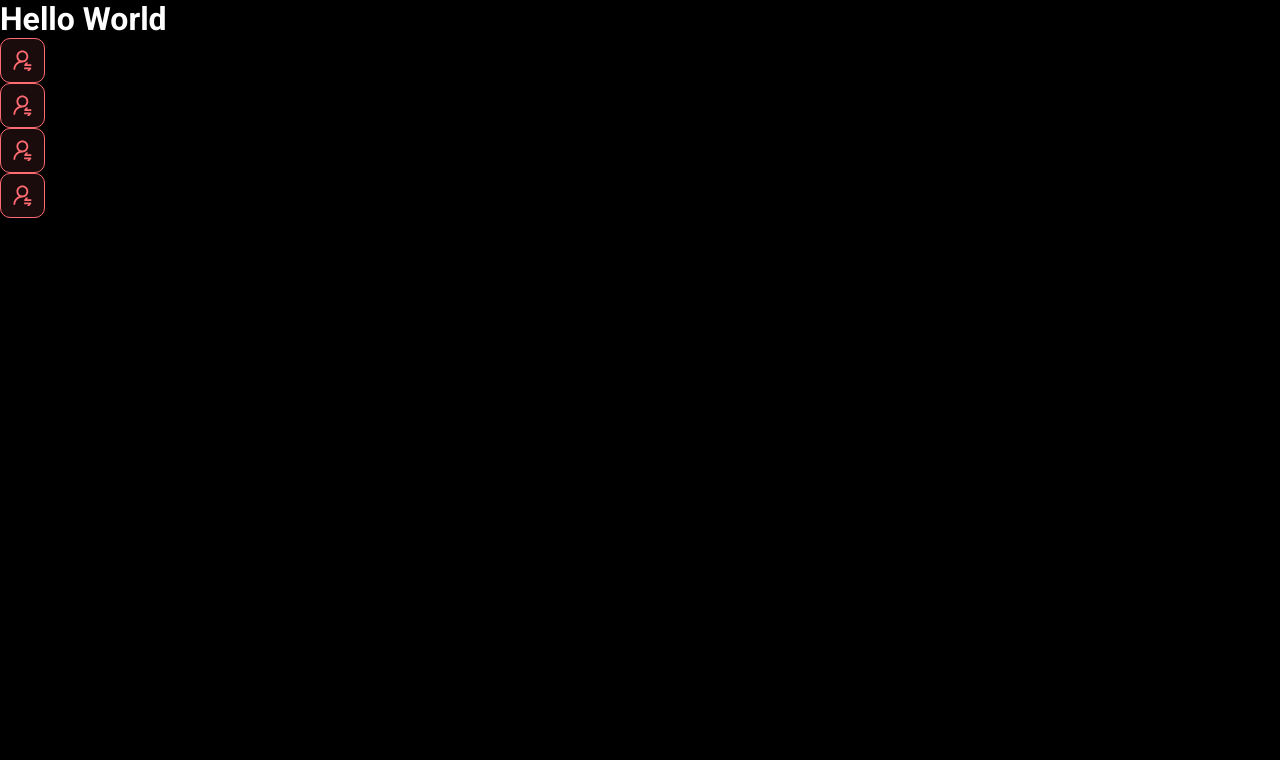
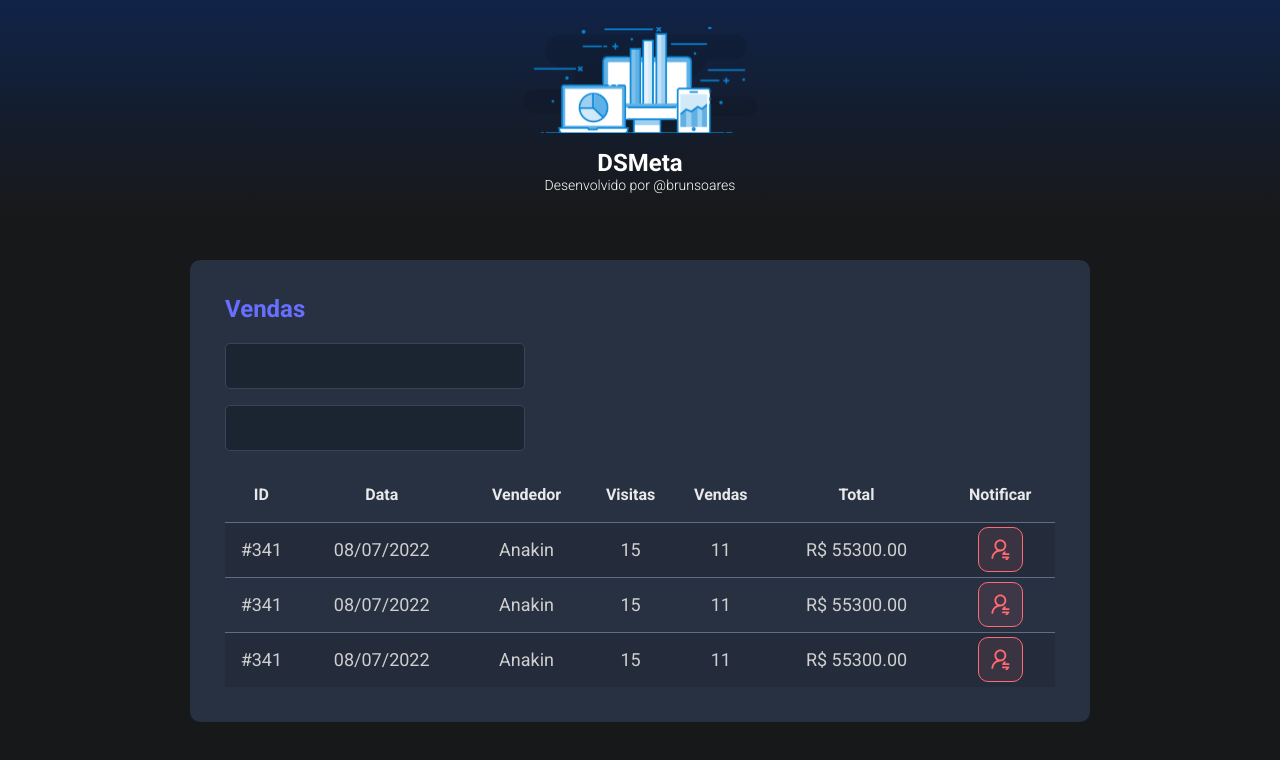
Before and after one commit to brunsoares/dsmeta, a React (Vite) app in the folder frontend/: page / in a window 1280 px wide. Shown: the top 760 px of the page. Built offline with nearby package versions, Linux system fonts and the light colour scheme.

Commit message:
Criação Layout #Commit
Criação dos outros componentes da tela usando react, estilizando usando css

```diff
--- a/frontend/src/App.tsx
+++ b/frontend/src/App.tsx
@@ -1,13 +1,18 @@
-import NotificationButton from "./componentes/buttonNotification"
+import HeaderBanner from "./componentes/header"
+import SectionSales from "./componentes/SalesSection"
 
 function App() {
     return (
       <>
-        <h1>Hello World</h1>
-        <NotificationButton />
-        <NotificationButton />
-        <NotificationButton />
-        <NotificationButton />
+        <HeaderBanner/>
+        <main>
+          <section id="sales">
+            <div className="dsmeta-container">
+              <SectionSales/>
+            </div>
+          </section>
+        </main>
+
       </>
     )
 }
--- /dev/null
+++ b/frontend/src/componentes/SalesSection/index.tsx
@@ -0,0 +1,78 @@
+import NotificationButton from '../buttonNotification'
+import './style.css'
+
+function SectionSales() {
+    return (
+        <div className="dsmeta-card">
+            <h2 className="dsmeta-sales-title">Vendas</h2>
+            <div>
+                <div className="dsmeta-form-control-container">
+                    <input className="dsmeta-form-control" type="text" />
+                </div>
+                <div className="dsmeta-form-control-container">
+                    <input className="dsmeta-form-control" type="text" />
+                </div>
+            </div>
+
+            <div>
+                <table className="dsmeta-sales-table">
+                    <thead>
+                        <tr>
+                            <th className="show992">ID</th>
+                            <th className="show576">Data</th>
+                            <th>Vendedor</th>
+                            <th className="show992">Visitas</th>
+                            <th className="show992">Vendas</th>
+                            <th>Total</th>
+                            <th>Notificar</th>
+                        </tr>
+                    </thead>
+                    <tbody>
+                        <tr>
+                            <td className="show992">#341</td>
+                            <td className="show576">08/07/2022</td>
+                            <td>Anakin</td>
+                            <td className="show992">15</td>
+                            <td className="show992">11</td>
+                            <td>R$ 55300.00</td>
+                            <td>
+                                <div className="dsmeta-red-btn-container">
+                                    <NotificationButton />
+                                </div>
+                            </td>
+                        </tr>
+                        <tr>
+                            <td className="show992">#341</td>
+                            <td className="show576">08/07/2022</td>
+                            <td>Anakin</td>
+                            <td className="show992">15</td>
+                            <td className="show992">11</td>
+                            <td>R$ 55300.00</td>
+                            <td>
+                                <div className="dsmeta-red-btn-container">
+                                    <NotificationButton />
+                                </div>
+                            </td>
+                        </tr>
+                        <tr>
+                            <td className="show992">#341</td>
+                            <td className="show576">08/07/2022</td>
+                            <td>Anakin</td>
+                            <td className="show992">15</td>
+                            <td className="show992">11</td>
+                            <td>R$ 55300.00</td>
+                            <td>
+                                <div className="dsmeta-red-btn-container">
+                                    <NotificationButton />
+                                </div>
+                            </td>
+                        </tr>
+                    </tbody>
+
+                </table>
+            </div>
+        </div>
+    )
+}
+
+export default SectionSales
--- /dev/null
+++ b/frontend/src/componentes/SalesSection/style.css
@@ -0,0 +1,92 @@
+.dsmeta-card {
+  background-color: #283142;
+  border-radius: 10px;
+  padding: 30px 10px;
+}
+
+.dsmeta-sales-title {
+  color: #676fff;
+  font-size: 24px;
+  margin-bottom: 20px;
+}
+
+.dsmeta-form-control-container {
+  margin-bottom: 16px;
+  max-width: 300px;
+}
+
+.dsmeta-form-control {
+  width: 100%;
+  height: 46px;
+  background-color: #1b2531;
+  border: 1px solid #384459;
+  border-radius: 5px;
+  color: #9aaabe;
+  padding: 0 20px;
+  font-size: 18px;
+}
+
+.dsmeta-sales-table {
+  width: 100%;
+  border-spacing: 0;
+  border-collapse: collapse;
+}
+
+.dsmeta-sales-table thead {
+  height: 55px;
+  font-size: 16px;
+  color: #e9e9e9;
+  font-weight: 700;
+}
+
+.dsmeta-sales-table tbody {
+  font-size: 14px;
+  font-weight: 400;
+  color: #cfcfcf;
+  text-align: center;
+}
+
+.dsmeta-sales-table tbody tr {
+  height: 74px;
+  border-top: 1px solid #5f6e82;
+}
+
+.dsmeta-sales-table tbody tr:hover > td {
+  background-color: #384459;
+}
+
+.dsmeta-sales-table tbody tr:nth-child(odd) {
+  background-color: #242c3b;
+}
+
+.show576 {
+  display: none;
+}
+
+.show992 {
+  display: none;
+}
+
+@media (min-width: 576px) {
+  .show576 {
+      display: table-cell;
+  }
+
+  .dsmeta-card {
+      padding: 35px;
+  }
+
+  .dsmeta-sales-table tbody tr {
+      height: 55px;
+  }
+
+  .dsmeta-sales-table tbody {
+      font-size: 18px;
+  }
+}
+
+@media (min-width: 992px) {
+  .show992 {
+      display: table-cell;
+  }
+}
--- a/frontend/src/componentes/buttonNotification/index.tsx
+++ b/frontend/src/componentes/buttonNotification/index.tsx
@@ -1,4 +1,5 @@
 import NotificationImage from "../../assets/images/icon-notification.svg"
+import './style.css'
 
 function NotificationButton() {
     return (
--- /dev/null
+++ b/frontend/src/componentes/buttonNotification/style.css
@@ -0,0 +1,20 @@
+.dsmeta-red-btn-container {
+    display: flex;
+    justify-content: center;
+}
+
+.dsmeta-red-btn {
+  height: 45px;
+  width: 45px;
+  background: rgba(255, 107, 114, 0.1);
+  border: 1px solid #ff6b72;
+  border-radius: 10px;
+  display: flex;
+  align-items: center;
+  justify-content: center;
+  cursor: pointer;
+}
+
+.dsmeta-red-btn img {
+    width: 19px;
+}
--- /dev/null
+++ b/frontend/src/componentes/header/index.tsx
@@ -0,0 +1,19 @@
+import BannerDesktop from "../../assets/images/logo-desktop.svg"
+import './style.css'
+
+function HeaderApp() {
+    return (
+        <header>
+            <div className="dsmeta-logo-container">
+                <img src={BannerDesktop} alt="DSMeta" />
+                <h1>DSMeta</h1>
+                <p>
+                    Desenvolvido por
+                    <a href="https://github.com/brunsoares"> @brunsoares</a>
+                </p>
+            </div>
+        </header>
+    )
+}
+
+export default HeaderApp
--- /dev/null
+++ b/frontend/src/componentes/header/style.css
@@ -0,0 +1,27 @@
+header {
+  background: linear-gradient(180deg, #102347 0%, #181818 100%);
+  height: 220px;
+  display: flex;
+  align-items: center;
+  justify-content: center;
+}
+
+.dsmeta-logo-container {
+  display: flex;
+  flex-direction: column;
+  align-items: center;
+}
+
+.dsmeta-logo-container img {
+  width: 235px;
+}
+
+.dsmeta-logo-container h1 {
+  margin-top: 15px;
+  font-size: 24px;
+}
+
+.dsmeta-logo-container p {
+  font-size: 14px;
+  font-weight: 300;
+}
--- a/frontend/src/index.css
+++ b/frontend/src/index.css
@@ -9,7 +9,7 @@
 
 body,
 html {
-  background-color: #000;
+  background-color: #171819;
   color: #fff;
 }
 
@@ -18,40 +18,6 @@
 a:visited {
   color: unset;
   text-decoration: none;
-}
-
-header {
-  background: linear-gradient(180deg, #102347 0%, #181818 100%);
-  height: 220px;
-  display: flex;
-  align-items: center;
-  justify-content: center;
-}
-
-.dsmeta-logo-container {
-  display: flex;
-  flex-direction: column;
-  align-items: center;
-}
-
-.dsmeta-logo-container img {
-  width: 235px;
-}
-
-.dsmeta-logo-container h1 {
-  margin-top: 15px;
-  font-size: 24px;
-}
-
-.dsmeta-logo-container p {
-  font-size: 14px;
-  font-weight: 300;
-}
-
-.dsmeta-card {
-  background-color: #283142;
-  border-radius: 10px;
-  padding: 30px 10px;
 }
 
 .dsmeta-container {
@@ -63,111 +29,3 @@
 #sales {
   padding: 40px 10px;
 }
-
-.dsmeta-sales-title {
-  color: #676fff;
-  font-size: 24px;
-  margin-bottom: 20px;
-}
-
-.dsmeta-form-control-container {
-  margin-bottom: 16px;
-  max-width: 300px;
-}
-
-.dsmeta-form-control {
-  width: 100%;
-  height: 46px;
-  background-color: #1b2531;
-  border: 1px solid #384459;
-  border-radius: 5px;
-  color: #9aaabe;
-  padding: 0 20px;
-  font-size: 18px;
-}
-
-.dsmeta-sales-table {
-  width: 100%;
-  border-spacing: 0;
-  border-collapse: collapse;
-}
-
-.dsmeta-sales-table thead {
-  height: 55px;
-  font-size: 16px;
-  color: #e9e9e9;
-  font-weight: 700;
-}
-
-.dsmeta-sales-table tbody {
-  font-size: 14px;
-  font-weight: 400;
-  color: #cfcfcf;
-  text-align: center;
-}
-
-.dsmeta-sales-table tbody tr {
-  height: 74px;
-  border-top: 1px solid #5f6e82;
-}
-
-.dsmeta-sales-table tbody tr:hover > td {
-  background-color: #384459;
-}
-
-.dsmeta-sales-table tbody tr:nth-child(odd) {
-  background-color: #242c3b;
-}
-
-.dsmeta-red-btn-container {
-    display: flex;
-    justify-content: center;
-}
-
-.dsmeta-red-btn {
-  height: 45px;
-  width: 45px;
-  background: rgba(255, 107, 114, 0.1);
-  border: 1px solid #ff6b72;
-  border-radius: 10px;
-  display: flex;
-  align-items: center;
-  justify-content: center;
-  cursor: pointer;
-}
-
-.dsmeta-red-btn img {
-    width: 19px;
-}
-
-.show576 {
-    display: none;
-}
-
-.show992 {
-    display: none;
-}
-
-@media (min-width: 576px) {
-    .show576 {
-        display: table-cell;
-    }
-
-    .dsmeta-card {
-        padding: 35px;
-    }
-
-    .dsmeta-sales-table tbody tr {
-        height: 55px;
-    }
-
-    .dsmeta-sales-table tbody {
-        font-size: 18px;
-    }
-}
-
-@media (min-width: 992px) {
-    .show992 {
-        display: table-cell;
-    }
-}
```
